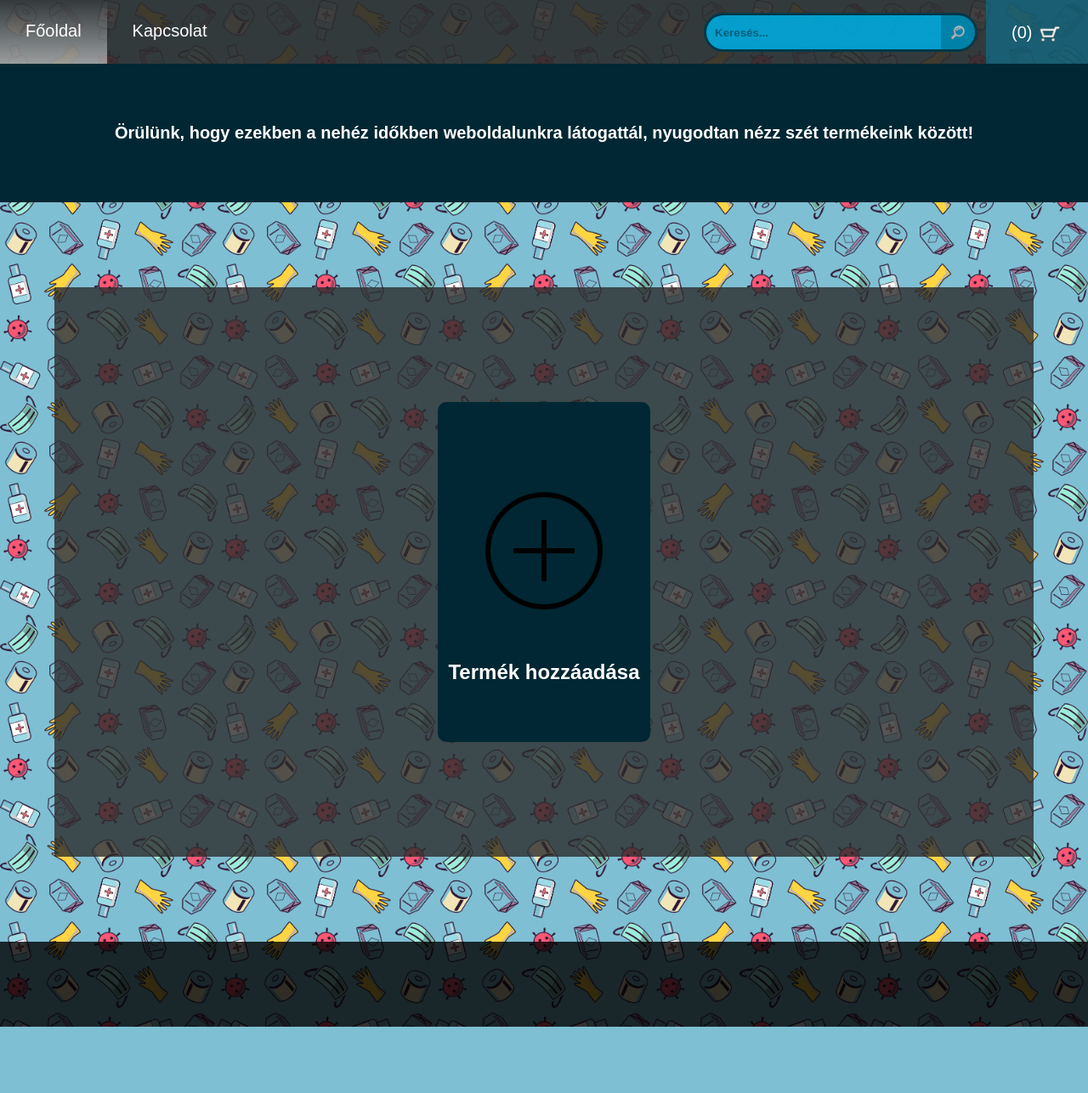
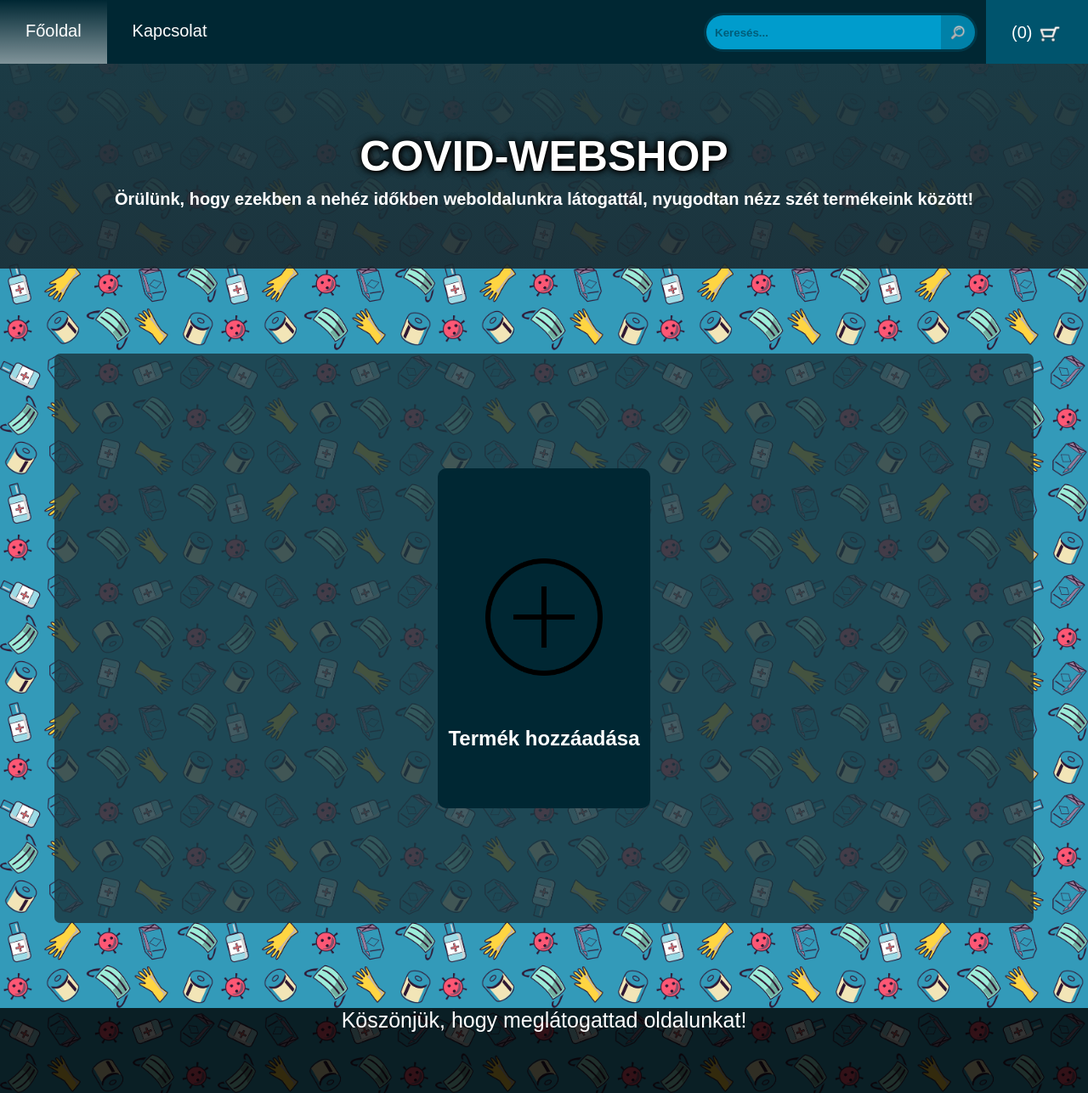
Before and after one commit to VaskoBence/Webshop, a plain HTML site: page index.html in a window 1280 px wide. Shown: the whole page at 85% size. Before the commit the page ends 1208 px from the top, so only its background shows below. Drawn offline with Linux system fonts and the light colour scheme.

Commit message:
maradék módosítás

```diff
--- a/CSS/style.css
+++ b/CSS/style.css
@@ -11,15 +11,16 @@ body{
     width: 100%;
     height: 100%;
     background-image: url("../images/background2.png");
-    background-color:rgba(0, 129, 168, 0.5);
+    background-color:rgba(0, 129, 168, 0.8);
     background-position: top-left;
+    background-attachment: fixed;
     background-size: 20%;
     color:white;
 }
 header{
     width: 100%;
     height: 75px;
-    background-color: rgba(44, 44, 44, 0.9);
+    background-color: rgb(0, 39, 51);
 }
 nav{
     display:flex;
@@ -79,8 +80,10 @@ main{
     min-height:600px;
     width: 90%;
     margin: 100px auto;
-    background-color: rgba(44, 44, 44, 0.8);
+    background-color: rgba(26, 54, 63, 0.815);
     padding: 25px 0px;
+    border-radius:7px;
+
 }
 
 footer{
@@ -89,6 +92,8 @@ footer{
     bottom: 0px;
     height:100px;
     background-color: rgba(0,0,0,0.8);
+    text-align:center;
+    font-size:25px;
 }
 
 #title{
@@ -98,7 +103,13 @@ footer{
     color: white;
     text-align:center;
     font-size: 10px;
-    background-color: rgb(0, 39, 51);
+    background-image:linear-gradient(to bottom,rgb(26, 54, 63,0.95),rgba(25, 41, 48, 0.9));
+}
+#title p{
+    font-size:50px;
+    font-weight:bold;
+    text-shadow: 1px 1px 2px black, 0 0 10px black, 0 0 10px black;
+    padding: 10px;
 }
 .container{
     background-color: rgba(0, 0, 0,0);
--- a/index.html
+++ b/index.html
@@ -26,6 +26,7 @@
     </div>
   </header>
   <div id="title">
+    <p>COVID-WEBSHOP</p>
     <h1>Örülünk, hogy ezekben a nehéz időkben weboldalunkra látogattál, nyugodtan nézz szét termékeink között!</h1>
   </div>
   <main>
@@ -49,6 +50,7 @@
     </div>
   </main>
   <footer>
+    Köszönjük, hogy meglátogattad oldalunkat!
   </footer>
 </body>
 </html>
```
